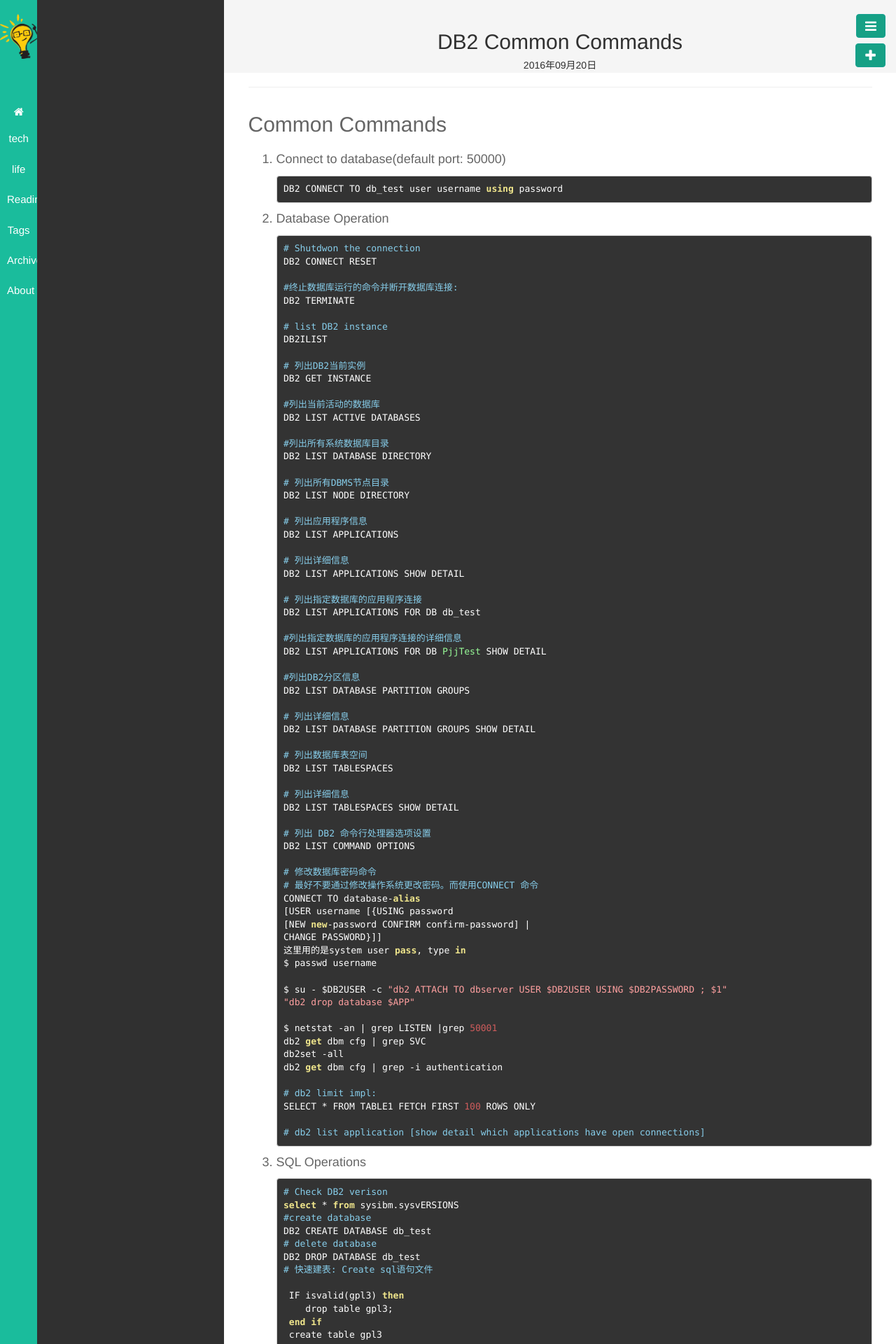
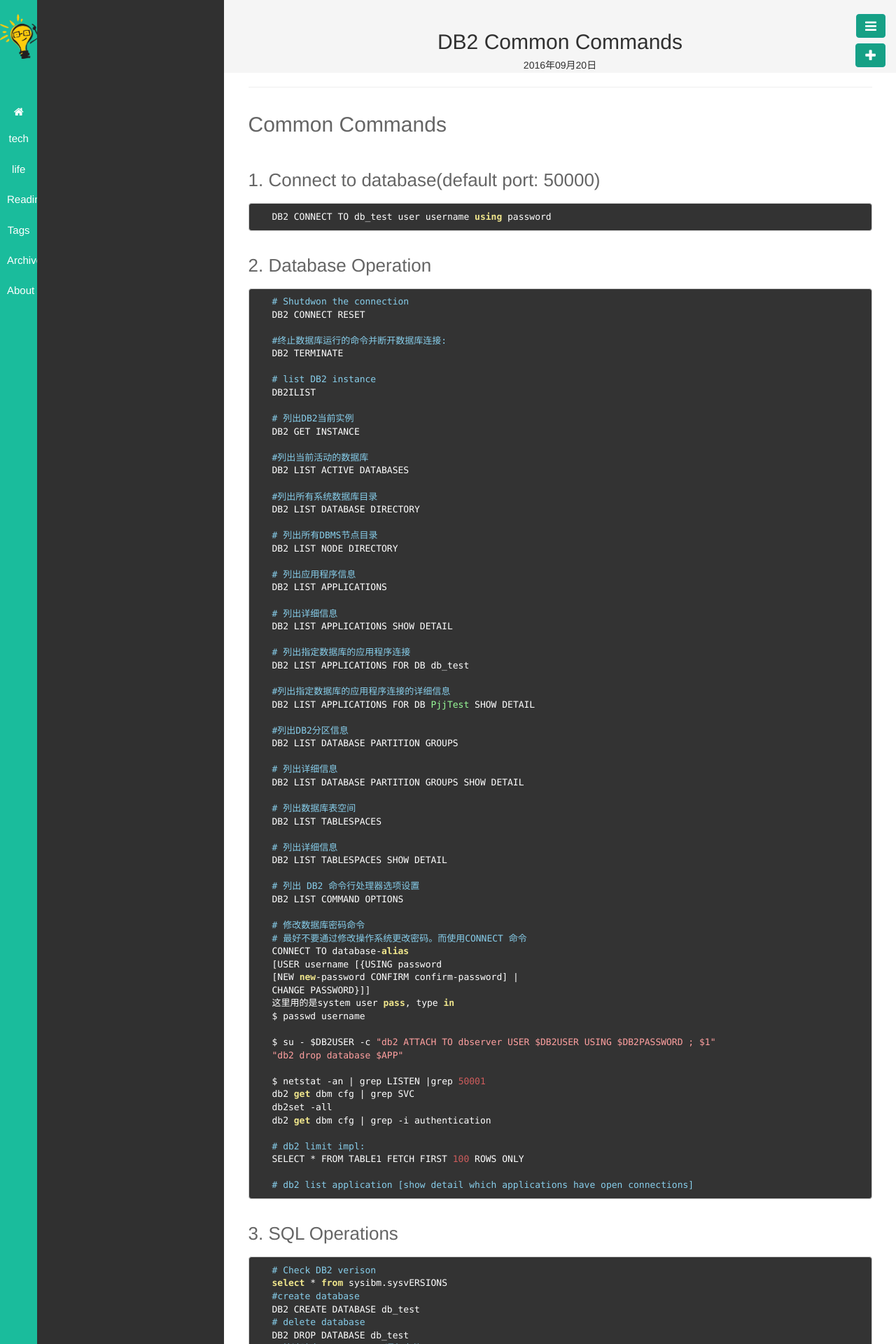
Before and after one commit to wenchma/wenchma.github.io, a Jekyll site: the page built from _posts/2016-09-20-db2-common-commands.md, in a window 1280 px wide. Shown: the top 1920 px of the page at 70% size. Built offline with Jekyll 4.4.1, drawn with Linux system fonts in a browser that asks for light colours; some of the changed text lies outside the part shown.

Commit message:
Update db2 cmds title level

````diff
--- a/_posts/2016-09-20-db2-common-commands.md
+++ b/_posts/2016-09-20-db2-common-commands.md
@@ -9,12 +9,13 @@
 
 ## Common Commands
 
-1. Connect to database(default port: 50000)
+### 1. Connect to database(default port: 50000)
 
    ```
    DB2 CONNECT TO db_test user username using password
    ```
-2. Database Operation
+
+### 2. Database Operation
 
    ```
    # Shutdwon the connection
@@ -88,7 +89,7 @@
    # db2 list application [show detail which applications have open connections]
    ```
 
-3. SQL Operations
+### 3. SQL Operations
 
    ```
    # Check DB2 verison
````
Also changed, not shown: other parts of _posts/2016-09-20-db2-common-commands.md (+2 -2 lines).
